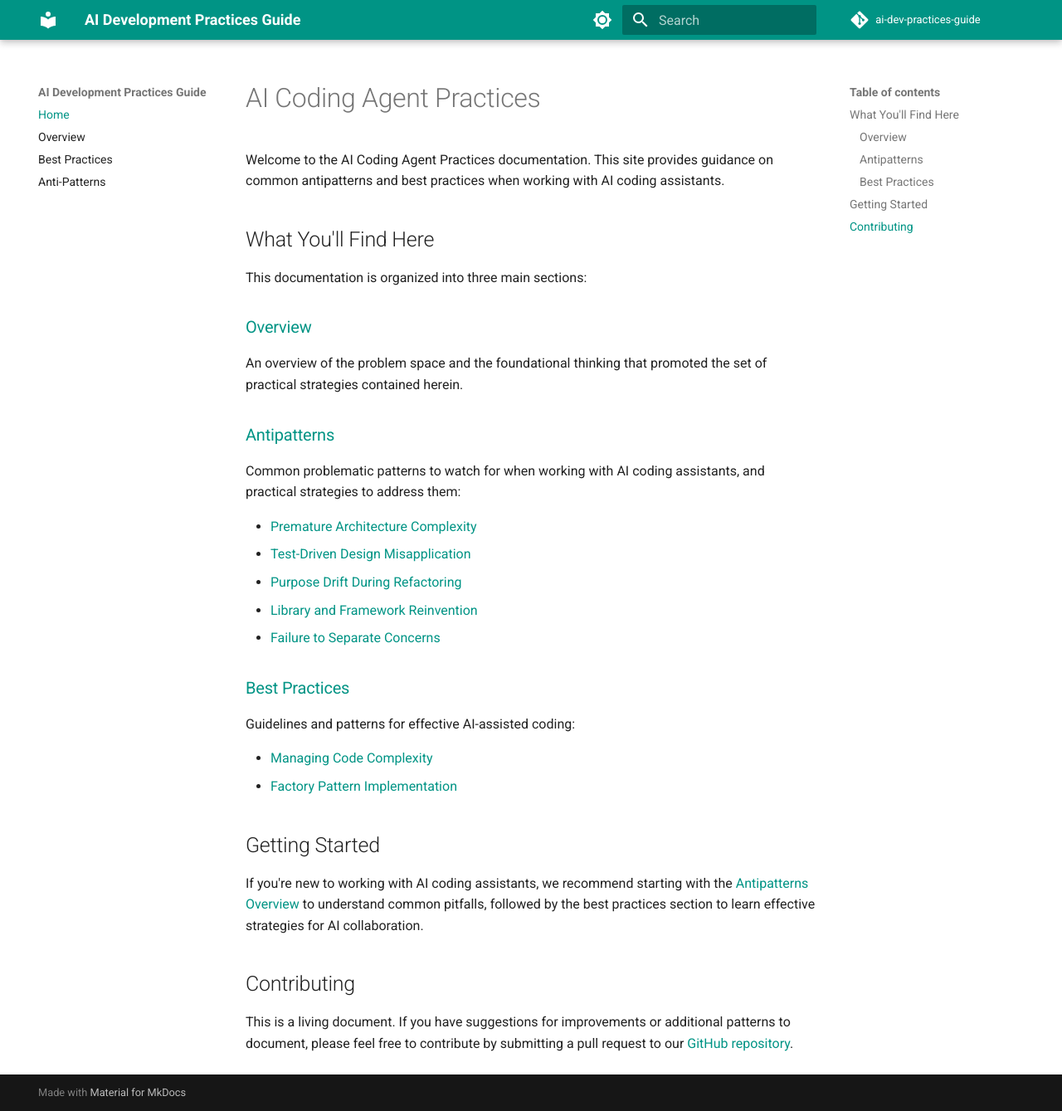
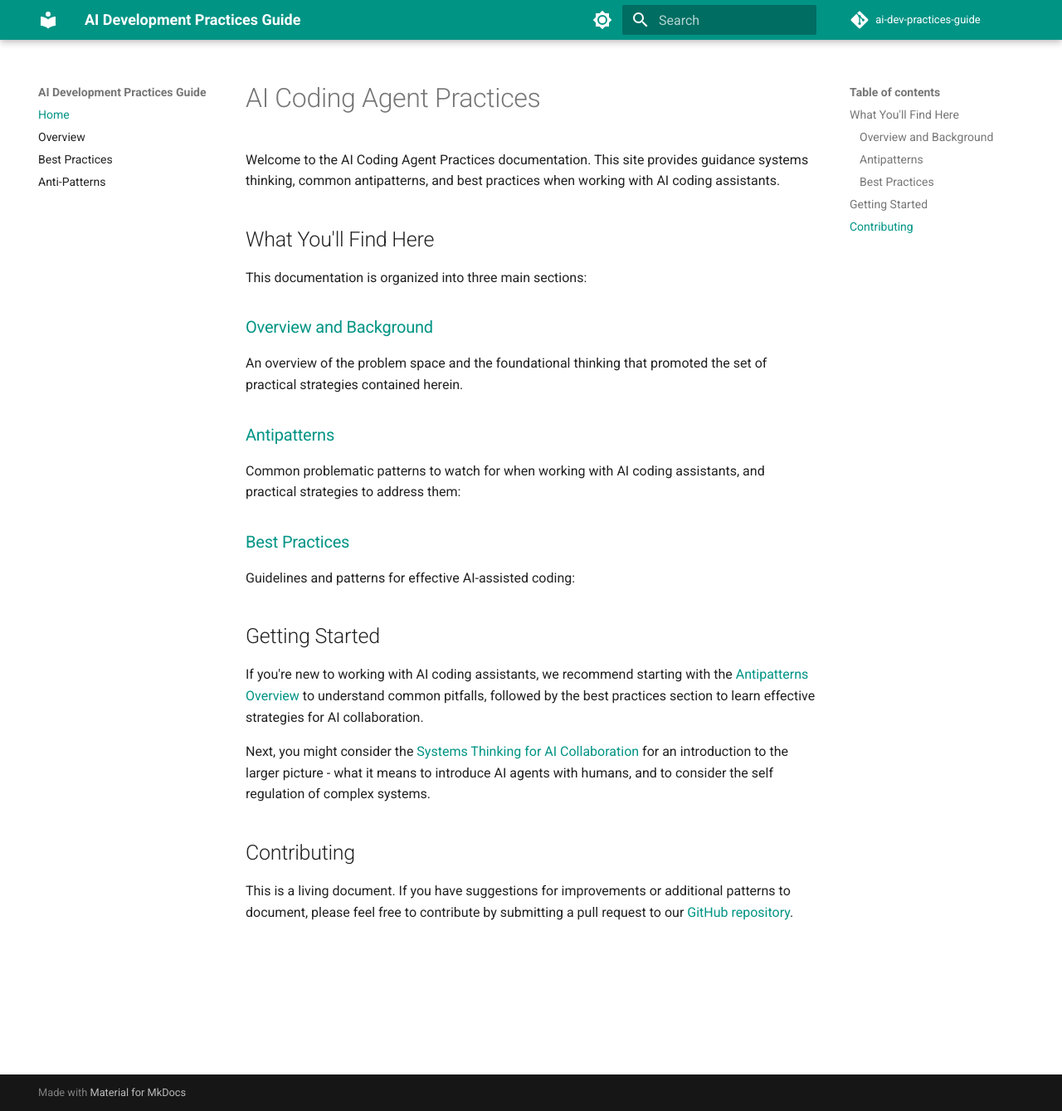
Before and after one commit to aaronsb/ai-dev-practices-guide, an MkDocs documentation site: the page built from docs/index.md, in a window 1280 px wide and 1339 px high. Shown: the whole window at 83% size. Built offline with MkDocs 1.6.1 and Material for MkDocs 9.7.7, drawn with Linux system fonts in a browser that asks for light colours; comment, search, counter and statistics services are not loaded.

Commit message:
Various edits and cleanup - ensuring doc flow and coverage of overview docs in the index. There was an antipattern doc in the wrong location.

```diff
--- a/docs/index.md
+++ b/docs/index.md
@@ -1,11 +1,11 @@
 # AI Coding Agent Practices
 
-Welcome to the AI Coding Agent Practices documentation. This site provides guidance on common antipatterns and best practices when working with AI coding assistants.
+Welcome to the AI Coding Agent Practices documentation. This site provides guidance systems thinking, common antipatterns, and best practices when working with AI coding assistants.
 
 ## What You'll Find Here
 
 This documentation is organized into three main sections:
-### [Overview](overview/index.md)
+### [Overview and Background](overview/index.md)
 
 An overview of the problem space and the foundational thinking that promoted the set of practical strategies contained herein.
 
@@ -13,23 +13,16 @@ An overview of the problem space and the foundational thinking that promoted the
 
 Common problematic patterns to watch for when working with AI coding assistants, and practical strategies to address them:
 
-- [Premature Architecture Complexity](antipatterns/premature-architecture.md)
-- [Test-Driven Design Misapplication](antipatterns/test-driven-design.md)
-- [Purpose Drift During Refactoring](antipatterns/purpose-drift.md)
-- [Library and Framework Reinvention](antipatterns/library-reinvention.md)
-- [Failure to Separate Concerns](antipatterns/separation-of-concerns.md)
-
 ### [Best Practices](best-practices/index.md)
 
 Guidelines and patterns for effective AI-assisted coding:
-
-- [Managing Code Complexity](best-practices/cyclomatic-complexity.md)
-- [Factory Pattern Implementation](best-practices/factory-pattern.md)
 
 ## Getting Started
 
 If you're new to working with AI coding assistants, we recommend starting with the [Antipatterns Overview](antipatterns/index.md) to understand common pitfalls, followed by the best practices section to learn effective strategies for AI collaboration.
 
+Next, you might consider the [Systems Thinking for AI Collaboration](overview/systems-thinking-governance.md) for an introduction to the larger picture - what it means to introduce AI agents with humans, and to consider the self regulation of complex systems.
+
 ## Contributing
 
-This is a living document. If you have suggestions for improvements or additional patterns to document, please feel free to contribute by submitting a pull request to our [GitHub repository](https://github.com/yourusername/ai_coding_agent_practices).
+This is a living document. If you have suggestions for improvements or additional patterns to document, please feel free to contribute by submitting a pull request to our [GitHub repository](https://github.com/aaronsb/ai_coding_agent_practices).
```
Also changed, not shown: docs/best-practices/index.md (+11 -1 lines), docs/antipatterns/collaborative-workflow-integration.md (renamed from docs/best-practices/collaborative-workflow-integration.md).
